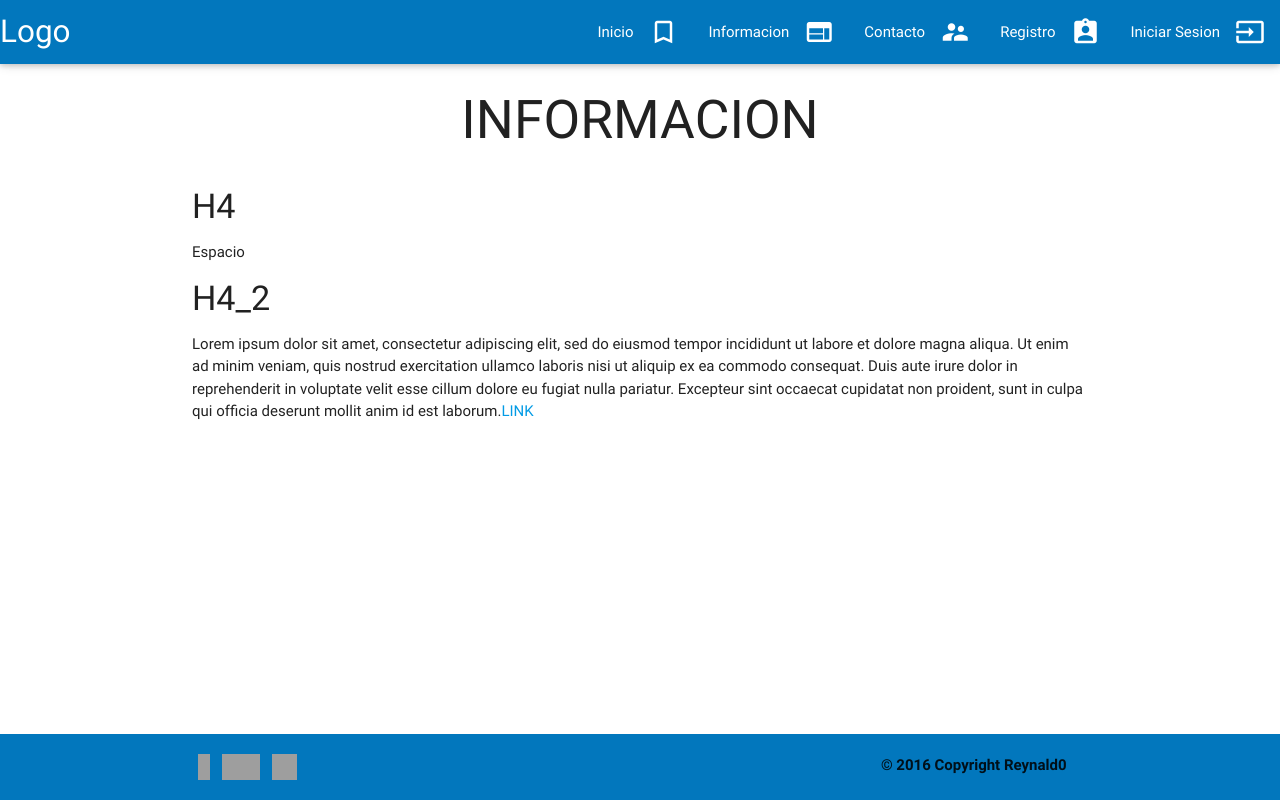
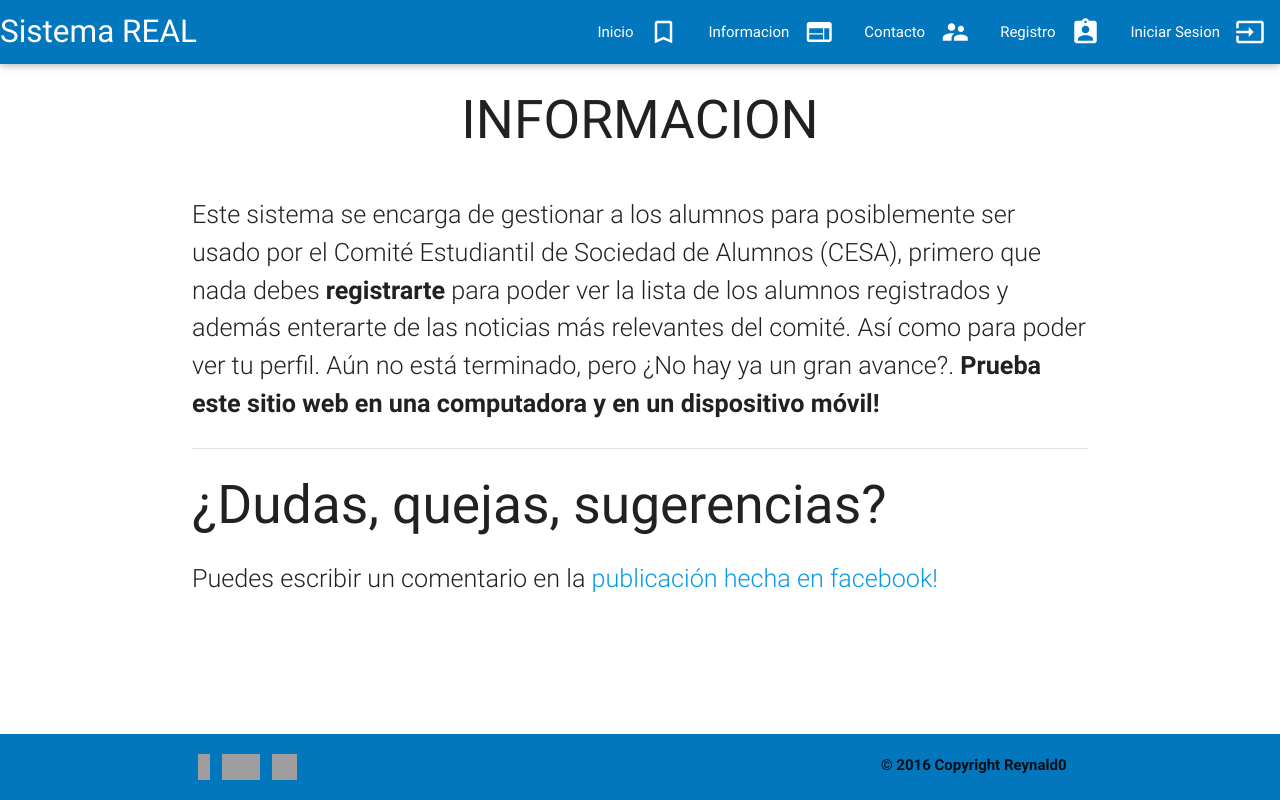
Before and after one commit to Reynald0/Real, a Django app: page /informacion/ in a window 1280 px wide. Run offline with Django 3.2, Linux system fonts and the light colour scheme; some libraries are stand-ins or nearby versions; grey boxes are pictures that could not be loaded.

Commit message:
Descripción de sitio web
* Se describe el sitio web en pequeño resumen.

```diff
--- a/cuentas/templates/cuentas/informacion.html
+++ b/cuentas/templates/cuentas/informacion.html
@@ -4,14 +4,19 @@
 	INFORMACION
 {% endblock encabezado%}
 {% block contenido %}
-	<div class="background">
-		<h4>H4</h4>
-		<p>
-		Espacio
-		</p>
-		<h4>H4_2</h4>
-		<p>
-			Lorem ipsum dolor sit amet, consectetur adipiscing elit, sed do eiusmod tempor incididunt ut labore et dolore magna aliqua. Ut enim ad minim veniam, quis nostrud exercitation ullamco laboris nisi ut aliquip ex ea commodo consequat. Duis aute irure dolor in reprehenderit in voluptate velit esse cillum dolore eu fugiat nulla pariatur. Excepteur sint occaecat cupidatat non proident, sunt in culpa qui officia deserunt mollit anim id est laborum.<a href="#/">LINK</a>
-		</p>
+	<p class="flow-text">
+		Este sistema se encarga de gestionar a los alumnos para posiblemente ser usado por el Comité Estudiantil de Sociedad
+		de Alumnos (CESA), primero que nada debes <b>registrarte</b> para poder ver la lista de los alumnos registrados y además
+		enterarte de las noticias más relevantes del comité. Así como para poder ver tu perfil.
+
+		Aún no está terminado, pero ¿No hay ya un gran avance?.
+		<b>Prueba este sitio web en una computadora y en un dispositivo móvil!</b>
+	</p>
+	<div class="divider">
 	</div>
+	<h2>¿Dudas, quejas, sugerencias?</h2>
+	<p class="flow-text">
+		Puedes escribir un comentario en la
+		<a href="https://www.facebook.com/groups/1419401154989106/permalink/1643594949236391/">publicación hecha en facebook!</a>
+	</p>
 {% endblock contenido %}
--- a/cuentas/templates/cuentas/navbar.html
+++ b/cuentas/templates/cuentas/navbar.html
@@ -12,7 +12,7 @@
   </ul>
   <nav class="light-blue darken-3">
       <div class="nav-wrapper">
-        <a href="{% url 'inicio' %}" class="brand-logo">Logo</a>
+        <a href="{% url 'inicio' %}" class="brand-logo">Sistema REAL</a>
         <a href="#" data-activates="mobile-demo" class="button-collapse"><i class="material-icons">menu</i></a>
         <ul class="right hide-on-med-and-down">
           <li>
```
Also changed, not shown: cuentas/templates/cuentas/contacto.html (+4 -13 lines), cuentas/templates/cuentas/inicio.html (+9 -11 lines).
